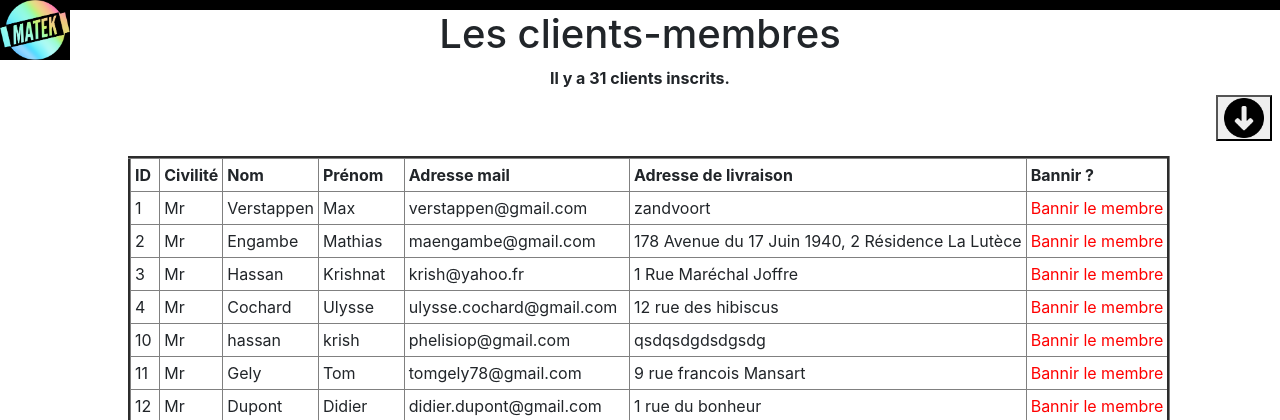
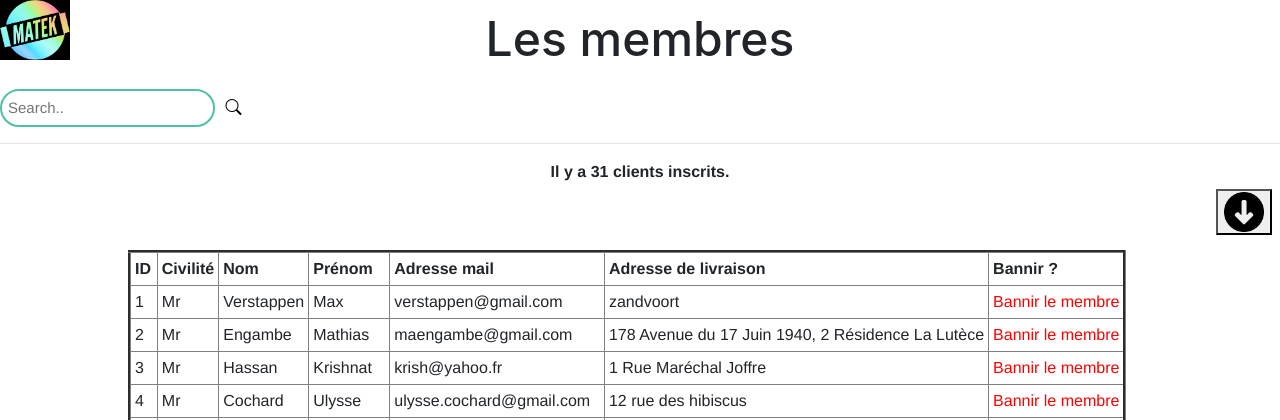
Before and after one commit to krishnath92/e-commerce, a PHP site: page /path/espace_Admin/membres.php in a window 1280 px wide. Shown: the top 420 px of the page. Run offline with PHP 8.4, Linux system fonts and the light colour scheme; the visitor is signed in with stand-in values (Sample User, id 1); data comes from the database, SQL or seed files in the repository; some libraries are stand-ins or nearby versions.

Commit message:
search member algo

```diff
--- a/espace_Admin/membres.php
+++ b/espace_Admin/membres.php
@@ -18,28 +18,46 @@ if(!$_SESSION['mdp']){
     <link rel="stylesheet" href="style/stylesheet.css" >
     <link rel="icon" type="image/png" href="../img/favicon.png">
     <link href="https://fonts.googleapis.com/css2?family=Barlow:wght@300;400&display=swap" rel="stylesheet">
+    <link rel="stylesheet" type="text/css" href="../design/accueil.css">
+    <link rel="stylesheet" href="https://cdn.jsdelivr.net/npm/bootstrap-icons@1.7.2/font/bootstrap-icons.css">
 
 
 
     <title>Afficher les membres</title>
 </head>
 <body>
-    <?php
-        logoAdmin();
-        //Mise en place du menu
-        //initMenuAdminMembres();
-
-    ?>
+    <?php logoAdmin(); ?>
+    <h1 style='font-size:48px; text-align:center;'>Les membres</h1>
+        <form method='get' action=''>
+            <div class="search-container">
+                    <input type="text" placeholder="Search.." name="search">
+                    <button class="bi bi-search"  type="submit" name ="ok"></button>
+            </div><hr/>
+        </form>
 
     <!--Afficher tous les membres-->
     <?php
-    $res = $db->query('SELECT count(*) from membres');
-    $recupUsers = $db->query('SELECT * from membres');
-    $nbrClients = $res->fetchColumn();
+
+
+    if (!isset($_GET['search'])){
+        //Afficher tous les articles
+        $res = $db->query('SELECT count(*) from membres');
+        $recupUsers = $db->query('SELECT * from membres');
+
+        $nbrClients = $res->fetchColumn();
+    }
+
+    if (isset($_GET['search'])){
+        $carac = $_GET['search'];
+        $res = $db->query("SELECT count(*) from membres where civilité = '$carac' or prenom = '$carac' or nom = '$carac' or email = '$carac' or adresse_livraison = '$carac'");
+        $nbrClients = $res->fetchColumn();
+        $recupUsers = $db->prepare('SELECT * from membres where civilité = ? or prenom = ? or nom = ? or email = ? or adresse_livraison = ?');
+        $recupUsers->execute(array($carac,$carac,$carac,$carac,$carac));
+
+    }
 
     echo"<table class = 'table-membre' border = '3' cellpadding='4' cellspacing ='1'>
                 <tr>
-            <h1 style='text-align:center;'> Les clients-membres </h1>
             <div style='text-align:center; margin-bottom:5px;'>
                 <b>Il y a " .  $nbrClients . " clients inscrits.</b>
             </div>" ?>
```
